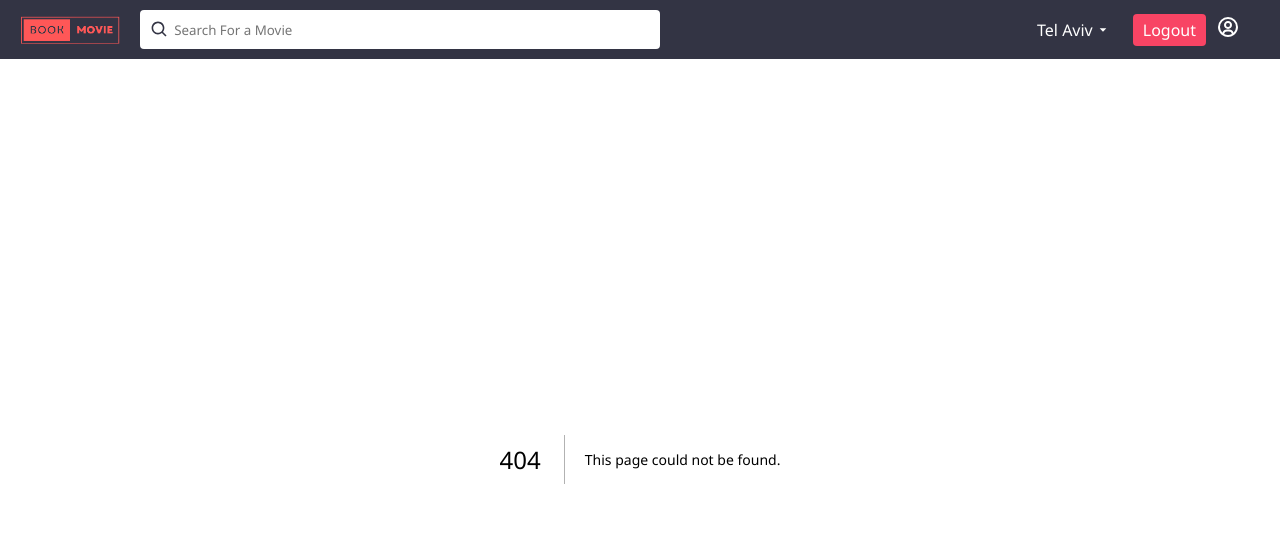
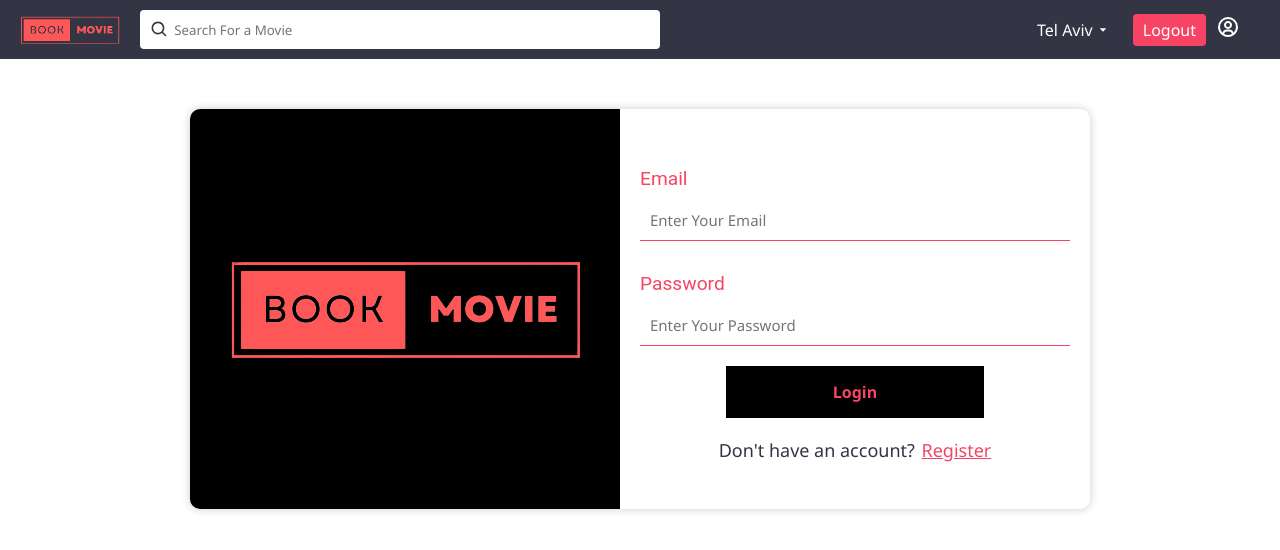
Before and after one commit to AlexKomanov/movies-booking-frontend, a Next.js app: page /auth/signin in a window 1280 px wide. Before the commit this address had no page. Shown: the top 550 px of the page. Built offline with nearby package versions, Linux system fonts and the light colour scheme.

Commit message:
adding singin page

```diff
--- a/package.json
+++ b/package.json
@@ -15,6 +15,7 @@
     "react-dom": "^18",
     "react-horizontal-datepicker": "^2.0.3",
     "react-icons": "^4.12.0",
+    "react-toastify": "^9.1.3",
     "swiper": "^11.0.5"
   },
   "devDependencies": {
--- /dev/null
+++ b/src/app/auth/auth.css
@@ -0,0 +1,109 @@
+.authin {
+    display: flex;
+    width: 900px;
+    min-height: 400px;
+    margin: 0px auto;
+    box-shadow: 0px 0px 10px 0px rgba(0, 0, 0, 0.2);
+    background-color: white;
+    margin-top: 50px;
+    border-radius: 10px;
+    overflow: hidden;
+}
+
+.authin .left {
+    width: 50%;
+    background-color: rgb(0, 0, 0);
+    overflow: hidden;
+    display: flex;
+    justify-content: center;
+    align-items: center;
+}
+
+.authin .right {
+    width: 50%;
+    padding: 20px;
+}
+
+.authin .right form {
+    width: 100%;
+    display: flex;
+    flex-direction: column;
+    justify-content: center;
+}
+
+.authlink {
+    align-self: center;
+    margin: 10px 0px;
+    color: var(--col2);
+    font-size: 18px;
+}
+
+.authlink a {
+    color: var(--col1);
+    font-size: 18px;
+    font-weight: 500;
+    padding-left: 2px;
+}
+
+.forminput_cont {
+    display: flex;
+    flex-direction: column;
+    margin: 10px 0px;
+    gap: 10px;
+    width: 100%;
+    position: relative;
+}
+
+.forminput_cont input {
+    background-color: white;
+    border-bottom: 1px solid var(--col1);
+     padding: 10px;
+     font-size: 15px;
+     width: auto;
+     border: none;
+     border-bottom: 1px solid var(--col1);
+ }
+
+ .forminput_cont input:focus {
+    outline: none;
+    border-bottom: 2px solid var(--col2);
+}
+
+.forminput_cont label {
+    font-family: 'Roboto', sans-serif;
+    font-size: 1.2rem;
+    margin-top: 0.7rem;
+    display: block;
+    color: var(--col1);
+    width: 100%;
+}
+
+.main_button {
+    background-color: rgb(0, 0, 0);
+    /* Green */
+
+    color: var(--col1);
+    font-weight: 600;
+    padding: 15px 32px;
+    text-align: center;
+    text-decoration: none;
+    font-size: 16px;
+    border: none;
+    /* border-bottom: 1px solid var(--col1); */
+    width: 60%;
+    align-self: center;
+    margin: 10px;
+}
+
+.main_button:hover {
+    border: 1px solid var(--col1);
+    background-color: var(--col1);
+    border-radius: 10px;
+    color: #ffffff;
+    cursor: pointer;
+    transition: all 1s ease-in-out;
+}
+
+.formerror {
+    color: var(--errorcol);
+}
--- /dev/null
+++ b/src/app/auth/signin/page.tsx
@@ -0,0 +1,97 @@
+"use client"
+
+import React, { useState } from 'react'
+import Image from 'next/image';
+import styles from '../../page.module.css';
+import Navbar from '@/components/NavBar/Navbar';
+import '../auth.css';
+import Link from 'next/link';
+import { toast } from 'react-toastify';
+import logo from '@/assets/logo.png';
+
+
+// Define an interface for the form data
+interface FormData {
+    email: string;
+    password: string;
+}
+
+const Signin = () => {
+
+    const [formData, setFormData] = useState<FormData>({
+        email: '',
+        password: '',
+    });
+
+    const [errors, setErrors] = useState<Record<string, string>>({});
+
+    const handleChange = (e: React.ChangeEvent<HTMLInputElement>) => {
+        const { name, value } = e.target;
+        setFormData({
+            ...formData,
+            [name]: value,
+        });
+    };
+
+    const handleSubmit = (e: React.FormEvent<HTMLFormElement>) => {
+        e.preventDefault();
+        const validationErrors: Record<string, string> = {};
+        if (!formData.email) {
+            validationErrors.email = 'Email is required';
+        }
+        if (!formData.password) {
+            validationErrors.password = 'Password is required';
+        }
+
+        if (Object.keys(validationErrors).length > 0) {
+            setErrors(validationErrors);
+            return;
+        }
+
+    }
+    return (
+        <div className='authout'>
+            <div className='authin'>
+                <div className="left">
+                    <Image src={logo} alt="" className='img' />
+                </div>
+                <div className='right'>
+                    <form  onSubmit={handleSubmit} >
+                        <div className="forminput_cont">
+                            <label>Email</label>
+                            <input
+                                type="text"
+                                placeholder="Enter Your Email"
+                                name="email"
+                                value={formData.email}
+                                onChange={handleChange}
+                            />
+                            {errors.email && <span className="formerror">{errors.email}</span>}
+                        </div>
+                        <div className="forminput_cont">
+                            <label>Password</label>
+                            <input
+                                type="password"
+                                placeholder="Enter Your Password"
+                                name="password"
+                                value={formData.password}
+                                onChange={handleChange}
+                            />
+                            {errors.password && <span className="formerror">{errors.password}</span>}
+                        </div>
+
+                        <button type="submit" className="main_button">
+                            Login
+                        </button>
+
+                        <p className="authlink">
+                            Don&apos;t have an account? <Link href="/auth/signup">Register</Link>
+                        </p>
+                    </form>
+                </div>
+            </div>
+        </div>
+    )
+}
+
+export default Signin;
--- a/src/app/globals.css
+++ b/src/app/globals.css
@@ -7,7 +7,7 @@
 :root {
   --col1: rgb(248, 68, 100);
   --col2: #333444;
-  --errorcol: rgb(255, 0, 0);
+  --errorcol: #F80918;
 }
 
 .linkstylenone {
```
Also changed, not shown: 1 other file (tests, documents, lock files or other folders).
